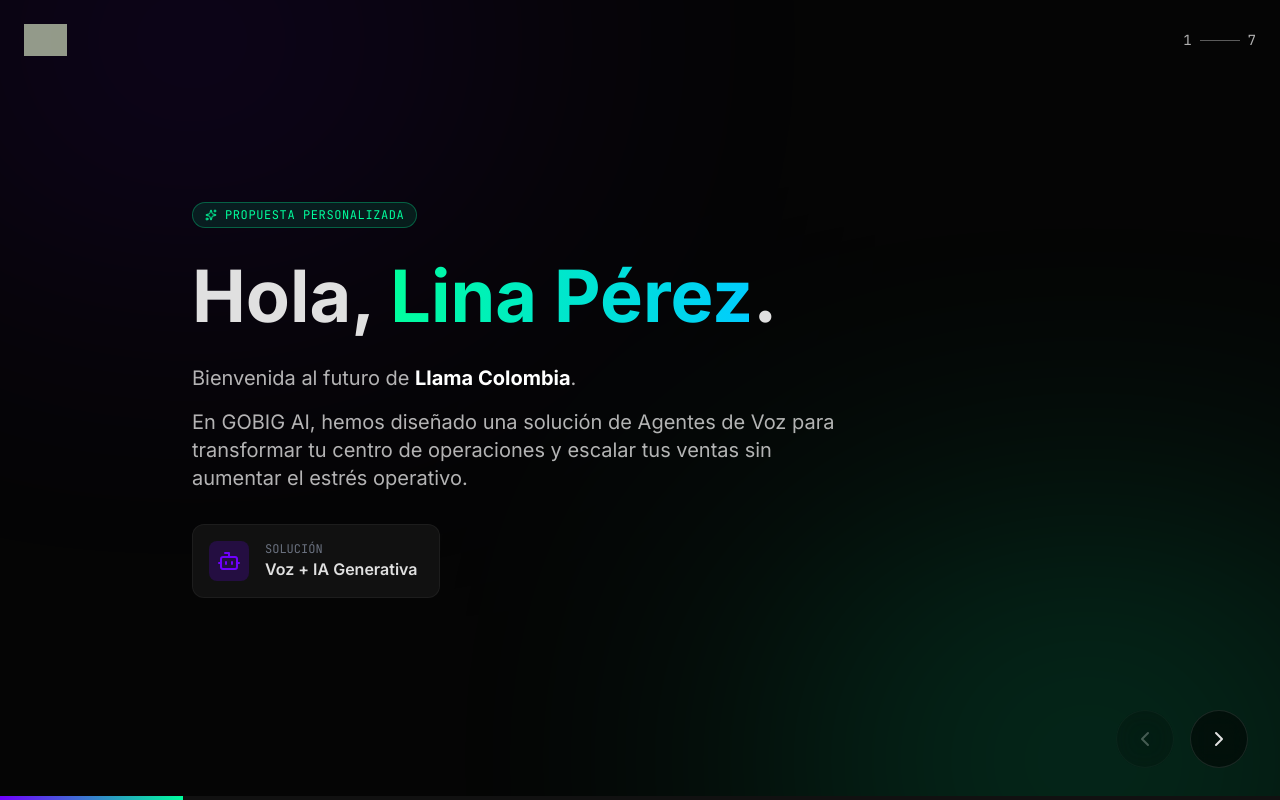
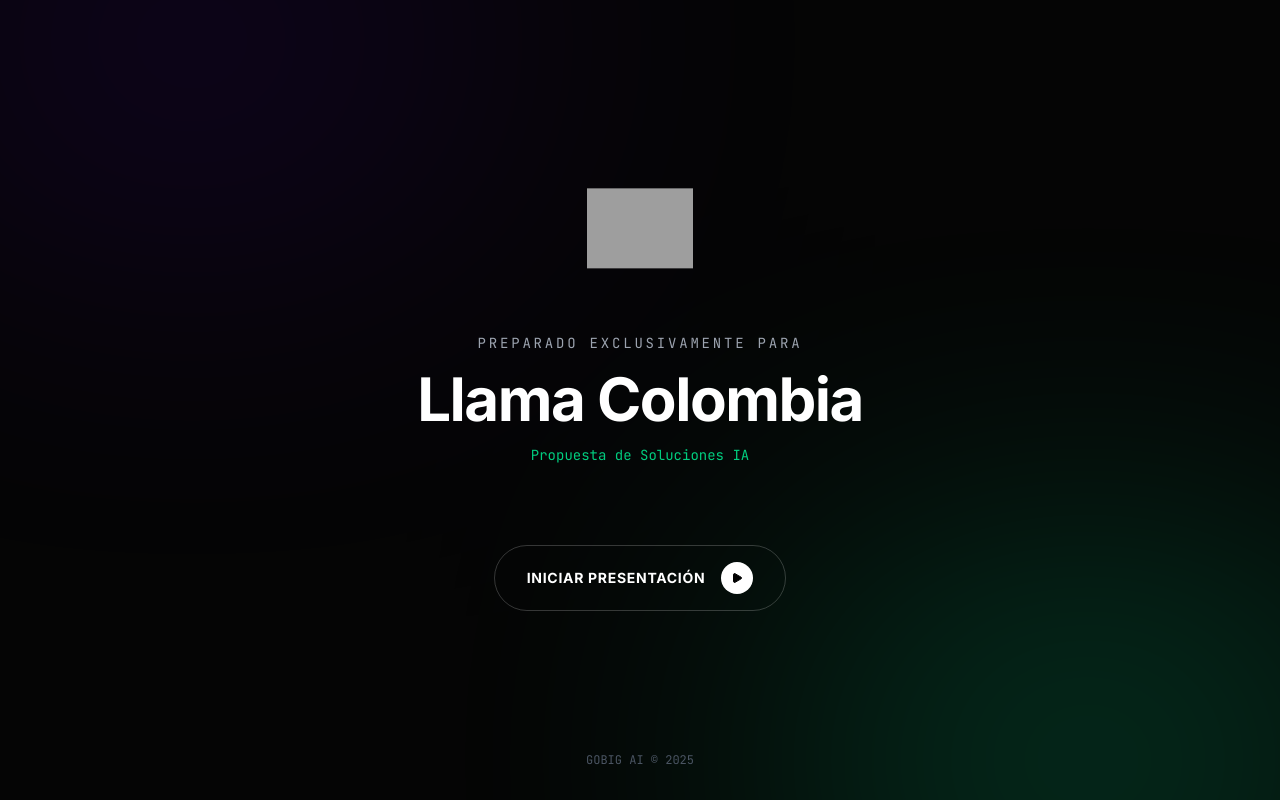
Before and after one commit to Mich9025/CallCenterDeck, a React (Vite) app: page / in a window 1280 px wide. Built offline with nearby package versions, Linux system fonts and the light colour scheme; grey boxes are pictures that could not be loaded.

Commit message:
feat: Add intro screen and keyboard navigation
Introduces a welcome screen that prompts the user to start the presentation via Enter or Space key. Enhances keyboard navigation to respond to various keys for slide transitions.

```diff
--- a/App.tsx
+++ b/App.tsx
@@ -9,7 +9,7 @@
 import DemoSlide from './components/slides/DemoSlide';
 import RoiSlide from './components/slides/RoiSlide';
 import ContactSlide from './components/slides/ContactSlide';
-import { Menu, X, ChevronRight, ChevronLeft } from 'lucide-react';
+import { Menu, X, ChevronRight, ChevronLeft, Play } from 'lucide-react';
 
 const SLIDE_ORDER = [
   SlideType.INTRO,
@@ -22,6 +22,7 @@
 ];
 
 const App: React.FC = () => {
+  const [hasStarted, setHasStarted] = useState(false);
   const [currentSlideIndex, setCurrentSlideIndex] = useState(0);
   const [isMenuOpen, setIsMenuOpen] = useState(false);
 
@@ -34,6 +35,16 @@
   }, []);
 
   useEffect(() => {
+    if (!hasStarted) {
+      const handleStart = (e: KeyboardEvent) => {
+        if (e.key === 'Enter' || e.key === ' ') {
+          setHasStarted(true);
+        }
+      };
+      window.addEventListener('keydown', handleStart);
+      return () => window.removeEventListener('keydown', handleStart);
+    }
+
     const handleKeyDown = (e: KeyboardEvent) => {
       if (e.key === 'ArrowRight' || e.key === 'ArrowDown' || e.key === 'Space') {
         nextSlide();
@@ -44,7 +55,7 @@
 
     window.addEventListener('keydown', handleKeyDown);
     return () => window.removeEventListener('keydown', handleKeyDown);
-  }, [nextSlide, prevSlide]);
+  }, [hasStarted, nextSlide, prevSlide]);
 
   const CurrentSlideComponent = () => {
     const commonProps = {
@@ -68,14 +79,56 @@
 
   return (
     <div className="relative w-full h-screen overflow-hidden bg-gobig-dark text-gobig-text font-sans selection:bg-gobig-primary selection:text-black">
-      {/* Background Elements */}
+      {/* Background Elements (Always present) */}
       <div className="absolute top-0 left-0 w-full h-full overflow-hidden z-0 opacity-20 pointer-events-none">
         <div className="absolute top-[-20%] left-[-10%] w-[50%] h-[50%] bg-gobig-accent blur-[150px] rounded-full mix-blend-screen animate-pulse-fast"></div>
         <div className="absolute bottom-[-20%] right-[-10%] w-[50%] h-[50%] bg-gobig-primary blur-[150px] rounded-full mix-blend-screen animate-pulse-fast" style={{ animationDelay: '1s' }}></div>
       </div>
 
+      {!hasStarted ? (
+        // LANDING SCREEN
+        <div className="relative z-50 w-full h-full flex flex-col items-center justify-center animate-in fade-in duration-700">
+          <div className="flex flex-col items-center gap-8 p-8 text-center max-w-2xl">
+            <img
+               src={APP_DATA.company.logo}
+               alt={APP_DATA.company.name}
+               className="h-16 md:h-20 w-auto mb-8 animate-float"
+             />
+
+             <div className="space-y-4">
+                <p className="text-gray-400 uppercase tracking-[0.2em] text-sm font-mono">
+                  {APP_DATA.landing.subtitle}
+                </p>
+                <h1 className="text-4xl md:text-6xl font-bold text-white tracking-tight">
+                  {APP_DATA.client.company}
+                </h1>
+                <p className="text-gobig-primary/80 font-mono text-sm">
+                  {APP_DATA.landing.title}
+                </p>
+             </div>
+
+             <button
+               onClick={() => setHasStarted(true)}
+               className="group mt-12 px-8 py-4 bg-transparent border border-white/20 hover:border-gobig-primary hover:bg-gobig-primary/10 rounded-full transition-all duration-300 flex items-center gap-4"
+             >
+                <span className="text-white font-bold tracking-wider uppercase text-sm group-hover:text-gobig-primary transition-colors">
+                  {APP_DATA.landing.buttonText}
+                </span>
+                <div className="w-8 h-8 rounded-full bg-white text-black flex items-center justify-center group-hover:bg-gobig-primary group-hover:scale-110 transition-all">
+                  <Play size={12} fill="currentColor" />
+                </div>
+             </button>
+          </div>
+
+          <div className="absolute bottom-8 text-xs text-gray-600 font-mono">
+            {APP_DATA.landing.footer}
+          </div>
+        </div>
+      ) : (
+        // MAIN APP
+        <>
           {/* Header / Nav */}
-      <header className="fixed top-0 left-0 w-full z-50 flex justify-between items-center p-6 mix-blend-difference text-white">
+          <header className="fixed top-0 left-0 w-full z-50 flex justify-between items-center p-6 mix-blend-difference text-white animate-in slide-in-from-top-4 duration-500">
             <div className="flex items-center gap-2">
                <img
                  src={APP_DATA.company.logo}
@@ -127,6 +180,8 @@
               style={{ width: `${((currentSlideIndex + 1) / SLIDE_ORDER.length) * 100}%` }}
             ></div>
           </div>
+        </>
+      )}
 
     </div>
   );
--- a/data.tsx
+++ b/data.tsx
@@ -20,6 +20,12 @@
     volume: "100-500 llamadas/día",
     painPoint: "Operación manual y baja escalabilidad",
     goal: "Agente de Texto y Voz Automatizado"
+  },
+  landing: {
+    title: "Propuesta de Soluciones IA",
+    subtitle: "Preparado exclusivamente para",
+    buttonText: "Iniciar Presentación",
+    footer: "GOBIG AI © 2025"
   },
   slides: {
     intro: {
```
Lines whose indentation alone changed are shown as unchanged.
